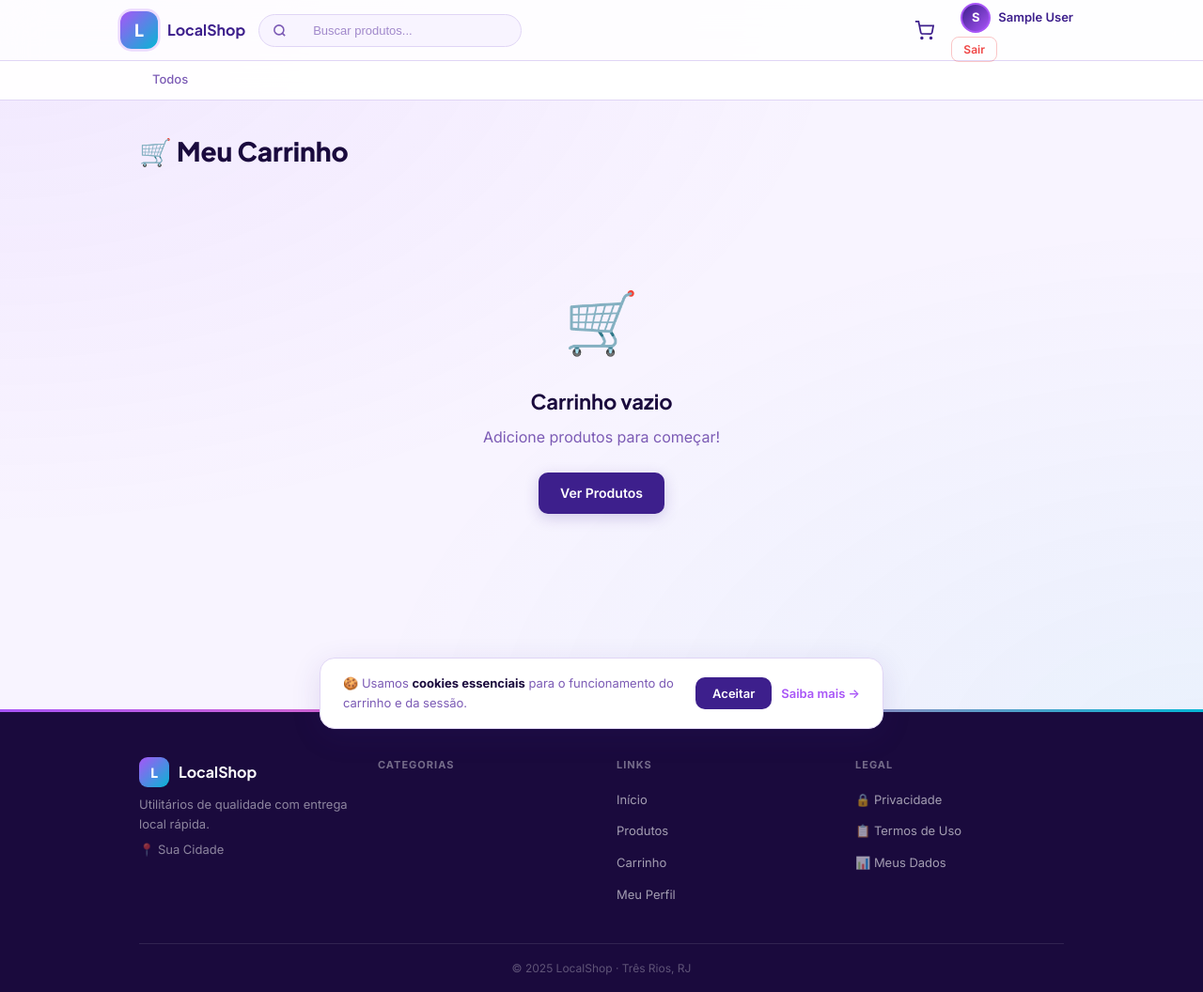
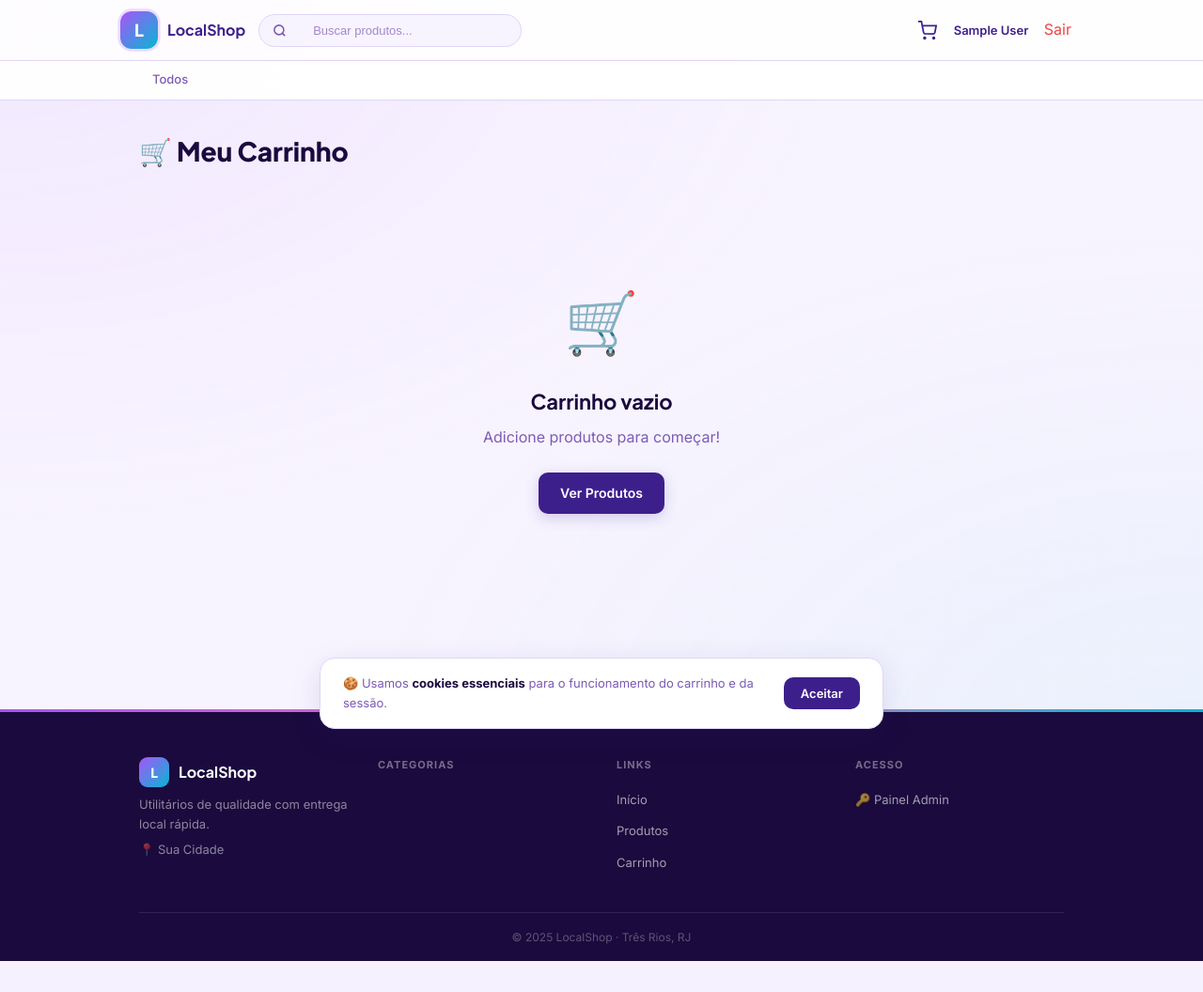
Before and after one commit to MizaDev99/lj-utilitarios, a Django app: page /carrinho/ in a window 1280 px wide. Shown: the whole page at 94% size. After the commit the page ends 1023 px from the top, so only its background shows below. Run offline with Django 4.2, Linux system fonts and the light colour scheme; the visitor is signed in with stand-in values (Sample User, id 1); data comes from the database, SQL or seed files in the repository; data that the repository does not hold is empty; some libraries are stand-ins or nearby versions.

Commit message:
corrige URLs e variaveis inexistentes no base.html

```diff
--- a/localshop/templates/base.html
+++ b/localshop/templates/base.html
@@ -20,23 +20,12 @@
 </head>
 <body>
 
-<!-- Config do Firebase lida pelo firebase.js via data-* -->
-<div id="firebase-config" style="display:none"
-     data-api-key="{{ firebase_config.apiKey }}"
-     data-auth-domain="{{ firebase_config.authDomain }}"
-     data-project-id="{{ firebase_config.projectId }}"
-     data-storage-bucket="{{ firebase_config.storageBucket }}"
-     data-messaging-sender-id="{{ firebase_config.messagingSenderId }}"
-     data-app-id="{{ firebase_config.appId }}">
-</div>
-
 <script>
 const CSRF_TOKEN = '{{ csrf_token }}';
 const USER_LOGGED_IN = {% if request.user.is_authenticated %}true{% else %}false{% endif %};
 const CURRENT_USER = {% if request.user.is_authenticated %}{
-    "name":      "{{ request.user.get_full_name|default:request.user.username|escapejs }}",
-    "email":     "{{ request.user.email|escapejs }}",
-    "photo_url": "{% if request.user.perfilcliente.foto_url %}{{ request.user.perfilcliente.foto_url|escapejs }}{% endif %}"
+    "name":  "{{ request.user.get_full_name|default:request.user.username|escapejs }}",
+    "email": "{{ request.user.email|escapejs }}"
 }{% else %}null{% endif %};
 </script>
 
@@ -84,22 +73,11 @@ const CURRENT_USER = {% if request.user.is_authenticated %}{
 
             <div class="auth-area" id="auth-area">
                 {% if request.user.is_authenticated %}
-                <a href="{% url 'autenticacao:perfil' %}" class="user-btn" id="user-btn">
-                    {% if request.user.perfilcliente.foto_url %}
-                    <img src="{{ request.user.perfilcliente.foto_url }}" alt="{{ request.user.get_full_name }}" class="user-avatar" id="user-avatar">
-                    {% else %}
-                    <div class="user-avatar-placeholder" id="user-avatar">{{ request.user.get_full_name|first|upper|default:request.user.username|first|upper }}</div>
-                    {% endif %}
-                    <span class="user-name" id="user-name">{{ request.user.get_full_name|default:request.user.username }}</span>
-                </a>
-                <button class="btn-logout" id="btn-logout" type="button">Sair</button>
-                {% else %}
-                <button class="btn-google-login" id="btn-google-login"
-                        type="button" data-google-login data-next="/"
-                        title="Ao entrar, coletamos nome, e-mail e foto do seu perfil Google conforme nossa Política de Privacidade.">
-                    <svg width="16" height="16" viewBox="0 0 24 24"><path fill="#4285F4" d="M22.56 12.25c0-.78-.07-1.53-.2-2.25H12v4.26h5.92c-.26 1.37-1.04 2.53-2.21 3.31v2.77h3.57c2.08-1.92 3.28-4.74 3.28-8.09z"/><path fill="#34A853" d="M12 23c2.97 0 5.46-.98 7.28-2.66l-3.57-2.77c-.98.66-2.23 1.06-3.71 1.06-2.86 0-5.29-1.93-6.16-4.53H2.18v2.84C3.99 20.53 7.7 23 12 23z"/><path fill="#FBBC05" d="M5.84 14.09c-.22-.66-.35-1.36-.35-2.09s.13-1.43.35-2.09V7.07H2.18C1.43 8.55 1 10.22 1 12s.43 3.45 1.18 4.93l2.85-2.22.81-.62z"/><path fill="#EA4335" d="M12 5.38c1.62 0 3.06.56 4.21 1.64l3.15-3.15C17.45 2.09 14.97 1 12 1 7.7 1 3.99 3.47 2.18 7.07l3.66 2.84c.87-2.6 3.3-4.53 6.16-4.53z"/></svg>
-                    Entrar
-                </button>
+                <span class="user-name">{{ request.user.get_full_name|default:request.user.username }}</span>
+                <form method="post" action="{% url 'painel:logout' %}" style="display:inline; margin:0;">
+                    {% csrf_token %}
+                    <button class="btn-logout" type="submit" style="background:none; border:none; cursor:pointer; font:inherit;">Sair</button>
+                </form>
                 {% endif %}
             </div>
         </div>
@@ -113,7 +91,7 @@ const CURRENT_USER = {% if request.user.is_authenticated %}{
                 <li>
                     <a href="{% url 'produtos:lista' %}?categoria={{ cat.slug }}"
                        class="nav-cat-link {% if request.GET.categoria == cat.slug %}ativo{% endif %}">
-                        {% if cat.icone_emoji %}{{ cat.icone_emoji }} {% endif %}{{ cat.nome }}
+                        {% if cat.icone %}{{ cat.icone }} {% endif %}{{ cat.nome }}
                     </a>
                 </li>
                 {% endfor %}
@@ -159,15 +137,12 @@ const CURRENT_USER = {% if request.user.is_authenticated %}{
                     <li><a href="{% url 'core:homepage' %}">Início</a></li>
                     <li><a href="{% url 'produtos:lista' %}">Produtos</a></li>
                     <li><a href="{% url 'carrinho:ver' %}">Carrinho</a></li>
-                    {% if request.user.is_authenticated %}<li><a href="{% url 'autenticacao:perfil' %}">Meu Perfil</a></li>{% endif %}
                 </ul>
             </div>
             <div>
-                <h4 class="footer-titulo">Legal</h4>
+                <h4 class="footer-titulo">Acesso</h4>
                 <ul class="footer-links">
-                    <li><a href="{% url 'core:privacidade' %}">🔒 Privacidade</a></li>
-                    <li><a href="{% url 'core:termos' %}">📋 Termos de Uso</a></li>
-                    {% if request.user.is_authenticated %}<li><a href="{% url 'autenticacao:meus_dados' %}">📊 Meus Dados</a></li>{% endif %}
+                    <li><a href="{% url 'painel:login' %}">🔑 Painel Admin</a></li>
                 </ul>
             </div>
             {% if config.whatsapp_numero %}
@@ -216,13 +191,11 @@ const CURRENT_USER = {% if request.user.is_authenticated %}{
         </p>
         <div class="cookie-actions">
             <button onclick="aceitarCookies()" class="btn-cookie-aceitar">Aceitar</button>
-            <a href="/privacidade/" class="btn-cookie-saibamais">Saiba mais →</a>
         </div>
     </div>
 </div>
 
 <script src="{% static 'js/carrinho.js' %}"></script>
-<script type="module" src="{% static 'js/firebase.js' %}"></script>
 {% block extra_js %}{% endblock %}
 
 <script>
@@ -235,7 +208,6 @@ const CURRENT_USER = {% if request.user.is_authenticated %}{
 function aceitarCookies() {
     localStorage.setItem('lgpd_aceito', 'true');
     document.getElementById('cookie-banner').style.display = 'none';
-    fetch('/log-cookies/', { method: 'POST', headers: { 'X-CSRFToken': CSRF_TOKEN } }).catch(() => {});
 }
 
 /* Mobile search toggle */
```
